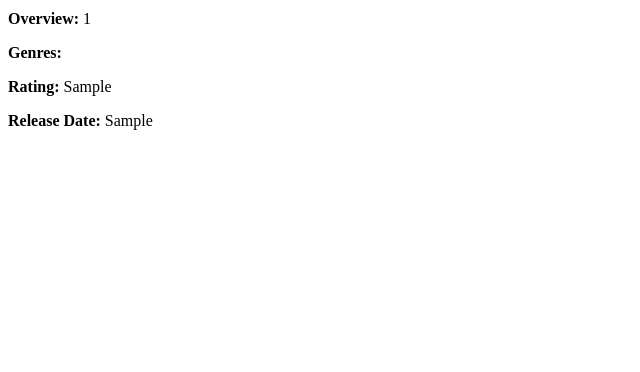
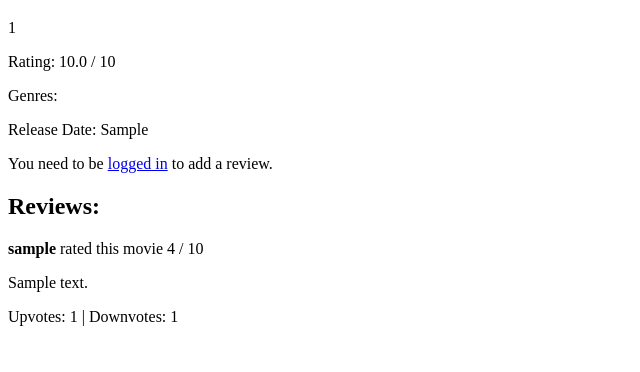
Before and after one commit to dan24-T/Movie-Recommendation-and-Rating-System, a Flask app: page /movie/1/ in a window 1280 px wide. Shown: the part 428-800 px from the top of the page, without its empty margins (0-640 px from the left). Run offline with Flask 3, Linux system fonts and the light colour scheme; tables that the repository leaves empty hold one stand-in row (values such as "Sample post").

Commit message:
new changes

```diff
--- a/main.py
+++ b/main.py
@@ -1,7 +1,6 @@
-from flask import Flask, redirect, url_for, session, flash, render_template
+from flask import Flask, redirect, url_for, session, flash, render_template, request
+import sqlite3
 import os
-import sqlite3
-import json
 import pandas as pd
 
 # Import Blueprints
@@ -22,9 +21,7 @@
 
 @app.route('/')
 def index():
-    """
-    Redirect to the appropriate page based on user session.
-    """
+    # Redirect to the appropriate page based on user session.
     if 'username' in session:
         if session.get('is_admin'):
             return redirect(url_for('admin.admin_home'))
@@ -33,25 +30,22 @@
 
 @app.route('/home/')
 def home():
-    """
-    Home route for users. Displays user details and sections for different movie categories.
-    """
+    # Home route for users. Displays user details and sections for different movie categories.
     if 'username' not in session:
         flash('Unauthorized access.', 'error')
         return redirect(url_for('auth.login'))
 
-    # Connect to the database
     conn = sqlite3.connect('database.db')
+    cur = conn.cursor()
 
     # Fetch user details
-    cur = conn.cursor()
     cur.execute("SELECT username, first_name, last_name FROM users WHERE username = ?", (session['username'],))
     user = cur.fetchone()
 
     # Load movies into a DataFrame
     movies_df = pd.read_sql_query("SELECT * FROM movies", conn)
 
-    # Filter top rated, action, animation, and comedy movies
+    # Filter top-rated, action, animation, and comedy movies
     top_rated = movies_df.sort_values(by='vote_average', ascending=False).head(5)
     action_movies = movies_df[movies_df['genres'].str.contains('Action')].head(5)
     animation_movies = movies_df[movies_df['genres'].str.contains('Animation')].head(5)
@@ -70,9 +64,6 @@
 
 @app.route('/movie/<int:movie_id>/')
 def movie_details(movie_id):
-    """
-    Route to display the details of a specific movie.
-    """
     conn = sqlite3.connect('database.db')
 
     # Fetch movie details by ID
@@ -84,22 +75,16 @@
         flash('Movie not found.', 'error')
         return redirect(url_for('home'))
 
-    # Convert the fetched data to a dictionary
     movie_details = {
         'id': movie[0],
         'title': movie[1],
         'overview': movie[2],
-        'vote_average': movie[3],
-        'genres': movie[4],  # Ensure this is a string
+        'vote_average': movie[11],
+        'genres': movie[3],
         'release_date': movie[5],
-        'backdrop_path': movie[16],  # Assuming you have a backdrop_path column
+        'backdrop_path': movie[16],
     }
 
-    # Debugging output to check the movie details
-    print("Movie Details:")
-    print(movie_details)
-
-    # Check if genres is already a list; if not, try to evaluate it
     if isinstance(movie_details['genres'], str):
         try:
             movie_details['genres'] = eval(movie_details['genres'])
@@ -107,13 +92,219 @@
             flash('Error parsing genres.', 'error')
             movie_details['genres'] = []
     elif not isinstance(movie_details['genres'], list):
-        # If it's not a string or list, log the error
         flash('Unexpected genres format.', 'error')
         movie_details['genres'] = []
 
+    # Fetch reviews for this movie, ordered by upvotes descending
+    cur.execute("""
+        SELECT r.id, r.rating, r.review_text, r.upvotes, r.downvotes, u.username,
+               (SELECT vote_type FROM review_votes WHERE user_id = ? AND review_id = r.id) as user_vote
+        FROM reviews r
+        JOIN users u ON r.user_id = u.id
+        WHERE r.movie_id = ?
+        ORDER BY r.upvotes DESC
+    """, (session.get('user_id'), movie_id))
+    reviews = cur.fetchall()
+
     conn.close()
 
-    return render_template('movie_details.html', movie=movie_details)
+    return render_template('movie_details.html', movie=movie_details, reviews=reviews)
+
+@app.route('/movie/<int:movie_id>/add_review', methods=['POST'])
+def add_review(movie_id):
+    """
+    Route to add a review for a movie.
+    """
+    if 'username' not in session:
+        flash('You need to be logged in to add a review.', 'error')
+        return redirect(url_for('auth.login'))
+
+    user_id = session['user_id']
+    rating = request.form.get('rating')
+    review_text = request.form.get('review_text')
+
+    conn = sqlite3.connect('database.db')
+    cur = conn.cursor()
+
+    # Check if the user has already reviewed this movie
+    cur.execute("SELECT id FROM reviews WHERE user_id = ? AND movie_id = ?", (user_id, movie_id))
+    existing_review = cur.fetchone()
+
+    if existing_review:
+        flash('You have already reviewed this movie.', 'error')
+    else:
+        cur.execute("INSERT INTO reviews (movie_id, user_id, rating, review_text) VALUES (?, ?, ?, ?)",
+                    (movie_id, user_id, rating, review_text))
+
+        # Update movie's vote_count and vote_average
+        cur.execute("UPDATE movies SET vote_count = vote_count + 1 WHERE id = ?", (movie_id,))
+        cur.execute("SELECT AVG(rating) FROM reviews WHERE movie_id = ?", (movie_id,))
+        new_vote_average = cur.fetchone()[0]
+        cur.execute("UPDATE movies SET vote_average = ? WHERE id = ?", (new_vote_average, movie_id))
+
+        conn.commit()
+        flash('Review added successfully.', 'success')
+
+    conn.close()
+    return redirect(url_for('movie_details', movie_id=movie_id))
+
+
+@app.route('/movie/<int:movie_id>/edit_review', methods=['POST'])
+def edit_review(movie_id):
+    """
+    Route to edit an existing review for a movie.
+    """
+    if 'username' not in session:
+        flash('You need to be logged in to edit a review.', 'error')
+        return redirect(url_for('auth.login'))
+
+    user_id = session['user_id']
+    rating = request.form.get('rating')
+    review_text = request.form.get('review_text')
+
+    conn = sqlite3.connect('database.db')
+    cur = conn.cursor()
+
+    cur.execute("""
+        UPDATE reviews SET rating = ?, review_text = ?
+        WHERE user_id = ? AND movie_id = ?
+    """, (rating, review_text, user_id, movie_id))
+
+    # Update movie's vote_average
+    cur.execute("SELECT AVG(rating) FROM reviews WHERE movie_id = ?", (movie_id,))
+    new_vote_average = cur.fetchone()[0]
+    cur.execute("UPDATE movies SET vote_average = ? WHERE id = ?", (new_vote_average, movie_id))
+
+    conn.commit()
+    conn.close()
+
+    flash('Review updated successfully.', 'success')
+    return redirect(url_for('movie_details', movie_id=movie_id))
+
+@app.route('/movie/<int:movie_id>/upvote/<int:review_id>', methods=['POST'])
+def upvote_review(movie_id, review_id):
+    if 'username' not in session:
+        flash('You need to be logged in to upvote.', 'error')
+        return redirect(url_for('auth.login'))
+
+    conn = sqlite3.connect('database.db')
+    cur = conn.cursor()
+
+    # Get the user's ID
+    cur.execute("SELECT id FROM users WHERE username = ?", (session['username'],))
+    user_id = cur.fetchone()[0]
+
+    # Check if the user has already voted on this review
+    cur.execute("SELECT vote_type FROM review_votes WHERE user_id = ? AND review_id = ?", (user_id, review_id))
+    vote = cur.fetchone()
+
+    if vote:
+        if vote[0] == 'upvote':
+            # The user already upvoted, so undo the upvote
+            cur.execute("UPDATE reviews SET upvotes = upvotes - 1 WHERE id = ?", (review_id,))
+            cur.execute("DELETE FROM review_votes WHERE user_id = ? AND review_id = ?", (user_id, review_id))
+        elif vote[0] == 'downvote':
+            # The user downvoted, so undo the downvote and apply the upvote
+            cur.execute("UPDATE reviews SET downvotes = downvotes - 1 WHERE id = ?", (review_id,))
+            cur.execute("UPDATE reviews SET upvotes = upvotes + 1 WHERE id = ?", (review_id,))
+            cur.execute("UPDATE review_votes SET vote_type = 'upvote' WHERE user_id = ? AND review_id = ?", (user_id, review_id))
+    else:
+        # The user hasn't voted yet, so apply the upvote
+        cur.execute("UPDATE reviews SET upvotes = upvotes + 1 WHERE id = ?", (review_id,))
+        cur.execute("INSERT INTO review_votes (user_id, review_id, vote_type) VALUES (?, ?, 'upvote')", (user_id, review_id))
+
+    conn.commit()
+    conn.close()
+    return redirect(url_for('movie_details', movie_id=movie_id))
+
+@app.route('/movie/<int:movie_id>/downvote/<int:review_id>', methods=['POST'])
+def downvote_review(movie_id, review_id):
+    if 'username' not in session:
+        flash('You need to be logged in to downvote.', 'error')
+        return redirect(url_for('auth.login'))
+
+    conn = sqlite3.connect('database.db')
+    cur = conn.cursor()
+
+    # Get the user's ID
+    cur.execute("SELECT id FROM users WHERE username = ?", (session['username'],))
+    user_id = cur.fetchone()[0]
+
+    # Check if the user has already voted on this review
+    cur.execute("SELECT vote_type FROM review_votes WHERE user_id = ? AND review_id = ?", (user_id, review_id))
+    vote = cur.fetchone()
+
+    if vote:
+        if vote[0] == 'downvote':
+            # The user already downvoted, so undo the downvote
+            cur.execute("UPDATE reviews SET downvotes = downvotes - 1 WHERE id = ?", (review_id,))
+            cur.execute("DELETE FROM review_votes WHERE user_id = ? AND review_id = ?", (user_id, review_id))
+        elif vote[0] == 'upvote':
+            # The user upvoted, so undo the upvote and apply the downvote
+            cur.execute("UPDATE reviews SET upvotes = upvotes - 1 WHERE id = ?", (review_id,))
+            cur.execute("UPDATE reviews SET downvotes = downvotes + 1 WHERE id = ?", (review_id,))
+            cur.execute("UPDATE review_votes SET vote_type = 'downvote' WHERE user_id = ? AND review_id = ?", (user_id, review_id))
+    else:
+        # The user hasn't voted yet, so apply the downvote
+        cur.execute("UPDATE reviews SET downvotes = downvotes + 1 WHERE id = ?", (review_id,))
+        cur.execute("INSERT INTO review_votes (user_id, review_id, vote_type) VALUES (?, ?, 'downvote')", (user_id, review_id))
+
+    conn.commit()
+    conn.close()
+    return redirect(url_for('movie_details', movie_id=movie_id))
+
+@app.route('/movie/<int:movie_id>/undo_upvote/<int:review_id>', methods=['GET'])
+def undo_upvote_review(movie_id, review_id):
+    if 'username' not in session:
+        flash('You need to be logged in to undo an upvote.', 'error')
+        return redirect(url_for('auth.login'))
+
+    conn = sqlite3.connect('database.db')
+    cur = conn.cursor()
+
+    # Get the user's ID
+    cur.execute("SELECT id FROM users WHERE username = ?", (session['username'],))
+    user_id = cur.fetchone()[0]
+
+    # Check if the user has already upvoted this review
+    cur.execute("SELECT vote_type FROM review_votes WHERE user_id = ? AND review_id = ?", (user_id, review_id))
+    vote = cur.fetchone()
+
+    if vote and vote[0] == 'upvote':
+        # Remove the upvote
+        cur.execute("UPDATE reviews SET upvotes = upvotes - 1 WHERE id = ?", (review_id,))
+        cur.execute("DELETE FROM review_votes WHERE user_id = ? AND review_id = ?", (user_id, review_id))
+        conn.commit()
+
+    conn.close()
+    return redirect(url_for('movie_details', movie_id=movie_id))
+
+
+@app.route('/movie/<int:movie_id>/undo_downvote/<int:review_id>', methods=['GET'])
+def undo_downvote_review(movie_id, review_id):
+    if 'username' not in session:
+        flash('You need to be logged in to undo a downvote.', 'error')
+        return redirect(url_for('auth.login'))
+
+    conn = sqlite3.connect('database.db')
+    cur = conn.cursor()
+
+    # Get the user's ID
+    cur.execute("SELECT id FROM users WHERE username = ?", (session['username'],))
+    user_id = cur.fetchone()[0]
+
+    # Check if the user has already downvoted this review
+    cur.execute("SELECT vote_type FROM review_votes WHERE user_id = ? AND review_id = ?", (user_id, review_id))
+    vote = cur.fetchone()
+
+    if vote and vote[0] == 'downvote':
+        # Remove the downvote
+        cur.execute("UPDATE reviews SET downvotes = downvotes - 1 WHERE id = ?", (review_id,))
+        cur.execute("DELETE FROM review_votes WHERE user_id = ? AND review_id = ?", (user_id, review_id))
+        conn.commit()
+
+    conn.close()
+    return redirect(url_for('movie_details', movie_id=movie_id))
 
 
 if __name__ == '__main__':
--- a/templates/masterPage.html
+++ b/templates/masterPage.html
@@ -12,19 +12,39 @@
         .nav {
             margin-top: 20px;
             text-align: center;
+            display: flex;
+            justify-content: center;
+            align-items: center;
+        }
+        .nav .logo {
+            font-size: 24px;
+            font-weight: bold;
+            margin-right: 50px;
+            color: black;
         }
         .nav a {
             margin: 0 15px;
             text-decoration: none;
             color: blue;
         }
+        .nav a:hover {
+            text-decoration: underline;
+        }
     </style>
     <script src="{{ url_for('static', filename='index.js') }}"></script>
 </head>
 <body>
     <div class="nav">
+        <div class="logo">Vmax</div>
         <a href="{{ url_for('home') }}">Home</a>
+        <a href="#">About</a>
+        <a href="#">Contact</a>
         <a href="{{ url_for('studio.studio_home') }}">Studio</a>
+        <a href="#">Profile</a>
+        <!-- Logout Button -->
+        <form action="{{ url_for('auth.logout') }}" method="post">
+            <button type="submit">Logout</button>
+        </form>
     </div>
     {% block sidebar %}{% endblock %}
     {% block body %}{% endblock %}
--- a/templates/movie_details.html
+++ b/templates/movie_details.html
@@ -6,12 +6,85 @@
 {% endblock %}
 
 {% block body %}
-<div class="movie-details-container">
-    <h1>{{ movie.title }}</h1>
-    <img src="https://image.tmdb.org/t/p/w500/{{ movie.backdrop_path }}" alt="{{ movie.title }}" style="width:100%; max-height:300px; object-fit:cover;">
-    <p><strong>Overview:</strong> {{ movie.overview }}</p>
-    <p><strong>Genres:</strong> {{ movie.genres | join(', ') }}</p>
-    <p><strong>Rating:</strong> {{ movie.vote_average }}</p>
-    <p><strong>Release Date:</strong> {{ movie.release_date }}</p>
-</div>
+<!-- Movie Details -->
+<h1>{{ movie.title }}</h1>
+<img src="https://image.tmdb.org/t/p/w500/{{ movie.backdrop_path }}" alt="{{ movie.title }}" style="width:100%; max-height:300px; object-fit:cover;">
+<p>{{ movie.overview }}</p>
+<p>Rating: {{ movie.vote_average }} / 10</p>
+<p>Genres: {{ movie.genres | join(', ') }}</p>
+<p>Release Date: {{ movie.release_date }}</p>
+
+<!-- User's Review Form -->
+{% if 'username' in session %}
+    <form action="{{ url_for('add_review', movie_id=movie.id) }}" method="POST">
+        <label for="rating">Your Rating:</label>
+        <input type="number" name="rating" id="rating" min="1" max="10" value="5" required>
+
+        <label for="review_text">Your Review:</label>
+        <textarea name="review_text" id="review_text" rows="4" required></textarea>
+
+        <button type="submit">Submit Review</button>
+    </form>
+{% else %}
+    <p>You need to be <a href="{{ url_for('auth.login') }}">logged in</a> to add a review.</p>
+{% endif %}
+
+<!-- Display Existing Reviews -->
+<h2>Reviews:</h2>
+{% for review in reviews %}
+    <div>
+        <p><strong>{{ review[5] }}</strong> rated this movie {{ review[1] }} / 10</p>
+        <p>{{ review[2] }}</p>
+        <p>Upvotes: {{ review[3] }} | Downvotes: {{ review[4] }}</p>
+
+        {% if 'username' in session %}
+            <!-- Upvote Button -->
+            <form id="upvote-form-{{ review[0] }}" action="{{ url_for('upvote_review', movie_id=movie.id, review_id=review[0]) }}" method="POST" style="display:inline;">
+                <button type="submit" id="upvote-button-{{ review[0] }}" style="color: {% if review[6] == 'upvote' %}blue{% else %}black{% endif %};">
+                    Upvote
+                </button>
+            </form>
+
+            <!-- Downvote Button -->
+            <form id="downvote-form-{{ review[0] }}" action="{{ url_for('downvote_review', movie_id=movie.id, review_id=review[0]) }}" method="POST" style="display:inline;">
+                <button type="submit" id="downvote-button-{{ review[0] }}" style="color: {% if review[6] == 'downvote' %}blue{% else %}black{% endif %};">
+                    Downvote
+                </button>
+            </form>
+
+            <script>
+                document.getElementById('upvote-form-{{ review[0] }}').addEventListener('submit', function(event) {
+                    event.preventDefault();
+                    let button = document.getElementById('upvote-button-{{ review[0] }}');
+                    let currentColor = button.style.color;
+
+                    if (currentColor === 'black') {
+                        button.style.color = 'blue';
+                        this.submit();
+                    } else {
+                        button.style.color = 'black';
+                        // Send a request to undo the upvote
+                        window.location.href = "{{ url_for('undo_upvote_review', movie_id=movie.id, review_id=review[0]) }}";
+                    }
+                });
+
+                document.getElementById('downvote-form-{{ review[0] }}').addEventListener('submit', function(event) {
+                    event.preventDefault();
+                    let button = document.getElementById('downvote-button-{{ review[0] }}');
+                    let currentColor = button.style.color;
+
+                    if (currentColor === 'black') {
+                        button.style.color = 'blue';
+                        this.submit();
+                    } else {
+                        button.style.color = 'black';
+                        // Send a request to undo the downvote
+                        window.location.href = "{{ url_for('undo_downvote_review', movie_id=movie.id, review_id=review[0]) }}";
+                    }
+                });
+            </script>
+        {% endif %}
+    </div>
+{% endfor %}
+
 {% endblock %}
```
Also changed, not shown: database.py (+26 -0 lines), extra.py (added, +18 -0 lines), templates/home.html (+4 -4 lines).
